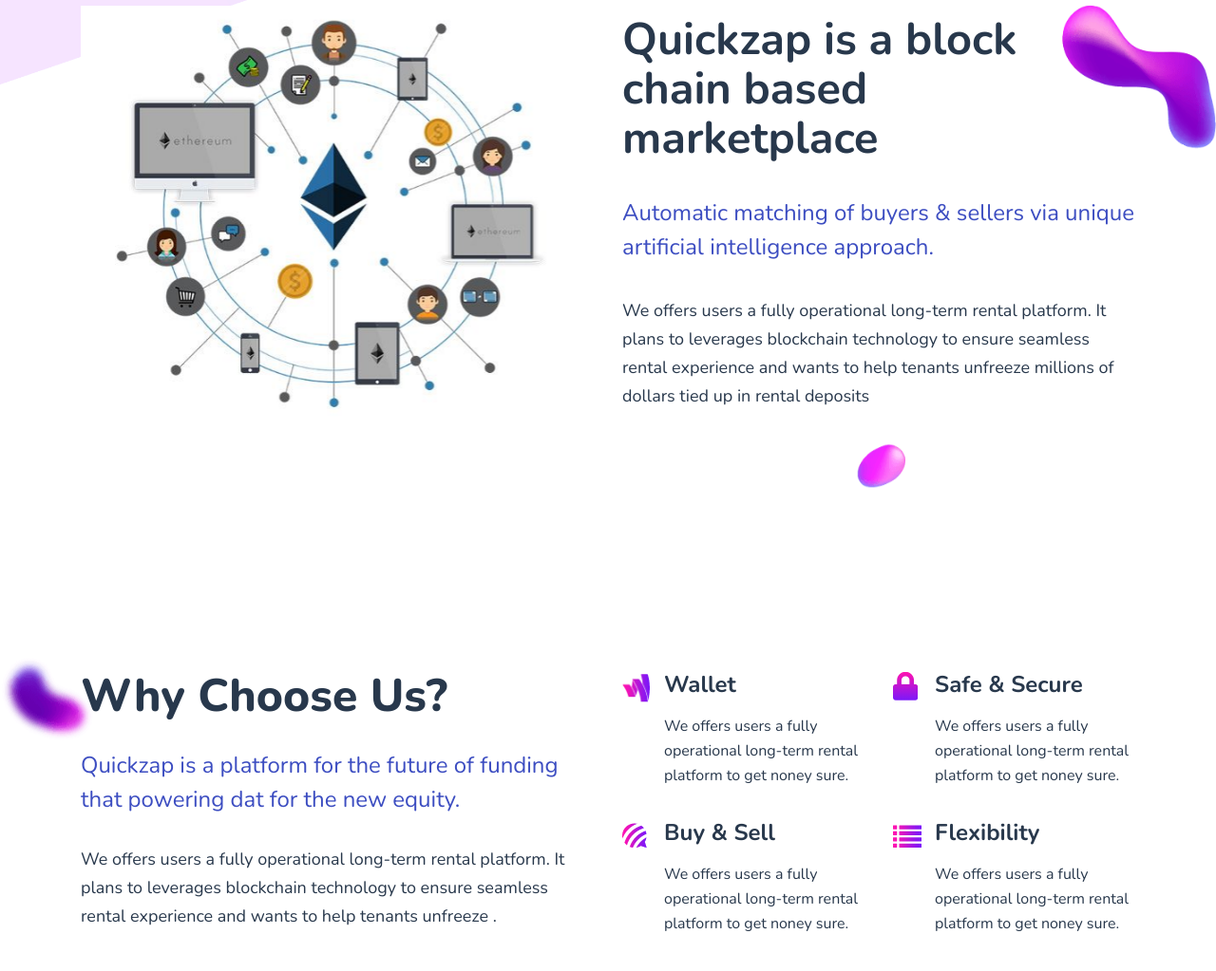
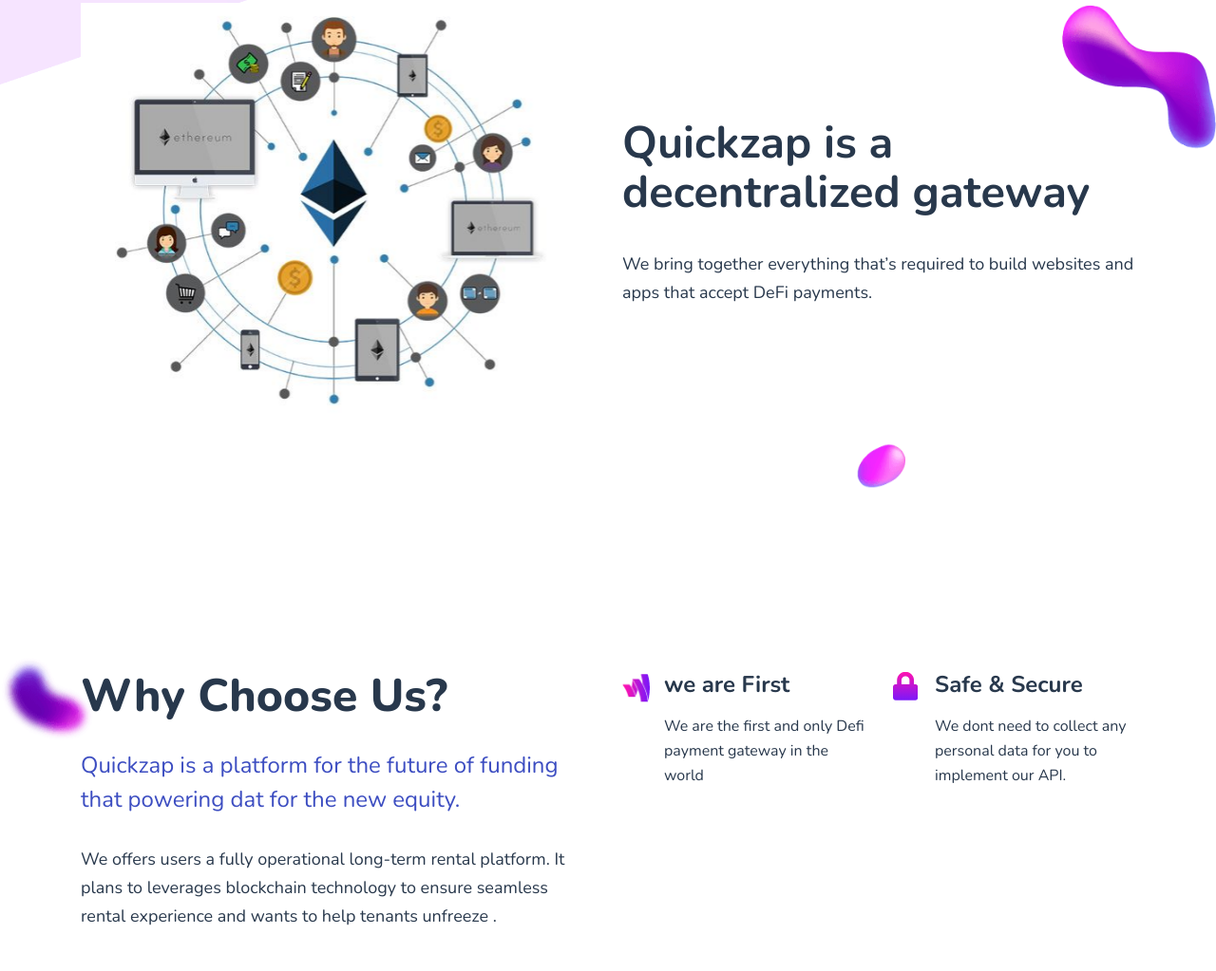
Before and after one commit to Quickzap/quickzap.github.io, a plain HTML site: page index.html in a window 1280 px wide. Shown: the part 827-1850 px from the top of the page at 95% size. Drawn offline with nearby package versions, Linux system fonts and the light colour scheme.

Commit message:
Add files via upload

```diff
--- a/index.html
+++ b/index.html
@@ -149,9 +149,9 @@
                 </div>
                 <div class="col-lg-6 col-md-6 col-12 d-flex align-items-center">
                     <div class="about-v1-content">
-                        <h2 class="title">Quickzap is a block chain based marketplace</h2>
-                        <h3 class="title-2">Automatic matching of buyers & sellers via unique artificial intelligence approach.</h3>
-                        <p class="text">We offers users a fully operational long-term rental platform. It plans to leverages blockchain technology to ensure seamless rental experience and wants to help tenants unfreeze millions of dollars tied up in rental deposits</p>
+                        <h2 class="title">Quickzap is a decentralized gateway</h2>
+                        <!--<h3 class="title-2"></h3>-->
+                        <p class="text">We bring together everything that’s required to build websites and apps that accept DeFi payments.</p>
                     </div>
                 </div>
             </div>
@@ -256,21 +256,19 @@
                             <div class="col-lg-6 col-md-6 col-12">
                                 <div class="service-box service-1">
                                     <span class="icon"><img src="img/home-one/choose-icon-1.png" alt=""></span>
-                                    <h2 class="title">Wallet</h2>
-                                    <p class="text">We offers users a fully operational long-term rental platform to get
-                                        noney sure.</p>
+                                    <h2 class="title">we are First</h2>
+                                    <p class="text"> We are the first and only Defi payment gateway in the world</p>
                                 </div>
                             </div>
                             <div class="col-lg-6 col-md-6 col-12">
                                 <div class="service-box service-1">
                                     <span class="icon"><i class="fas fa-lock"></i></span>
                                     <h2 class="title">Safe & Secure</h2>
-                                    <p class="text">We offers users a fully operational long-term rental platform to get
-                                        noney sure.</p>
+                                    <p class="text">We dont need to collect any personal data for you to implement our API.</p>
                                 </div>
                             </div>
-                            <div class="col-lg-6 col-md-6 col-12">
-                                <div class="service-box service-1">
+                          <!---  <div class="col-lg-6 col-md-6 col-12">
+                                <div class="service-box service-1r">
                                     <span class="icon"><img src="img/home-one/choose-icon-3.png" alt=""></span>
                                     <h2 class="title">Buy & Sell</h2>
                                     <p class="text">We offers users a fully operational long-term rental platform to get
@@ -284,7 +282,7 @@
                                     <p class="text">We offers users a fully operational long-term rental platform to get
                                         noney sure.</p>
                                 </div>
-                            </div>
+                            </div> -->
                         </div>
                     </div>
                 </div>
@@ -305,9 +303,11 @@
                             <script>
                             let amount ="2000";
                             let receiver= "0x58D1dFDc447C99105c2A07b95D6f161e4d882056";
+                            /*Enter the address of the type of Defi token you want to receive has payment*/
+                            let tokentype="0xc778417E063141139Fce010982780140Aa0cD5Ab";
 
 
-                          pay_quickzap (amount,receiver);
+                          pay_quickzap (amount,receiver,tokentype);
                                     </script>
                          </textarea>
 
@@ -318,17 +318,18 @@
 
      </div>
     </section>
-    <section class="team-area" id="_team">
+    <section  class="team-area" id="_team">
         <div class="container">
             <div class="row">
                 <div class="col-lg-8 offset-lg-2 col-12">
                     <div class="section-title">
                         <h2 class="title">Our Team</h2>
-                        <p class="text">Quickzap is a platform for the future of funding that powering dat for the new equity blockchain.</p>
+                        <!--<p class="text">Quickzap is a platform for the future of funding that powering dat for the new equity blockchain.</p>-->
                     </div>
                 </div>
             </div>
-           <center> <div class="row">
+          <div class="row">
+            &nbsp;&nbsp;&nbsp;&nbsp;&nbsp;&nbsp;&nbsp;&nbsp;&nbsp;&nbsp;&nbsp;&nbsp;
                 <div class="col-lg-3 col-md-6 col-sm-6 col-12">
                     <div class="single-team">
                         <div class="img"><img src="img/home-one/team-1.png" alt=""></div>
@@ -372,10 +373,10 @@
                     </div>
                 </div>
 
-            </div> </center>
+            </div>
         </div>
     </section>
-    <section class="faq-area">
+    <!--<section class="faq-area">
         <div class="container">
             <div class="row">
                 <div class="col-lg-6 col-md-6 col-12 d-flex align-items-center">
@@ -428,7 +429,7 @@
                 </div>
             </div>
         </div>
-    </section>
+    </section> -->
    <!--- <section class="blog-area">
         <div class="blog-bg"><img src="img/home-two/blog-bg.png" alt=""></div>
         <div class="container">
@@ -540,7 +541,7 @@
                             </div>
                             <div class="col-12">
                                 <div class="contact-form-input text-center">
-                                    <button id="submit" class="cont-submit btn-style-3 link hvr-bs btn-hvr-anim-top" name="submit">SEND MESSAGE</button>
+                                    <button id="submit" class="cont-submit btn-style-3 link hvr-bs btn-hvr-anim-top" disabled name="submit">SEND MESSAGE</button>
                                 </div>
                             </div>
                         </div>
```
